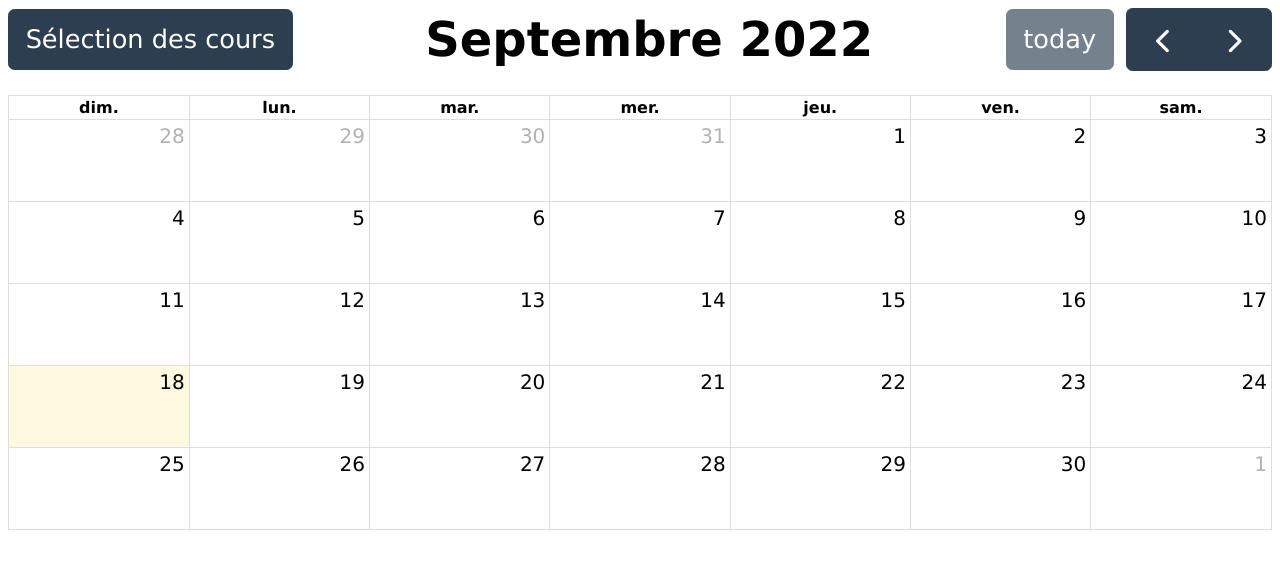
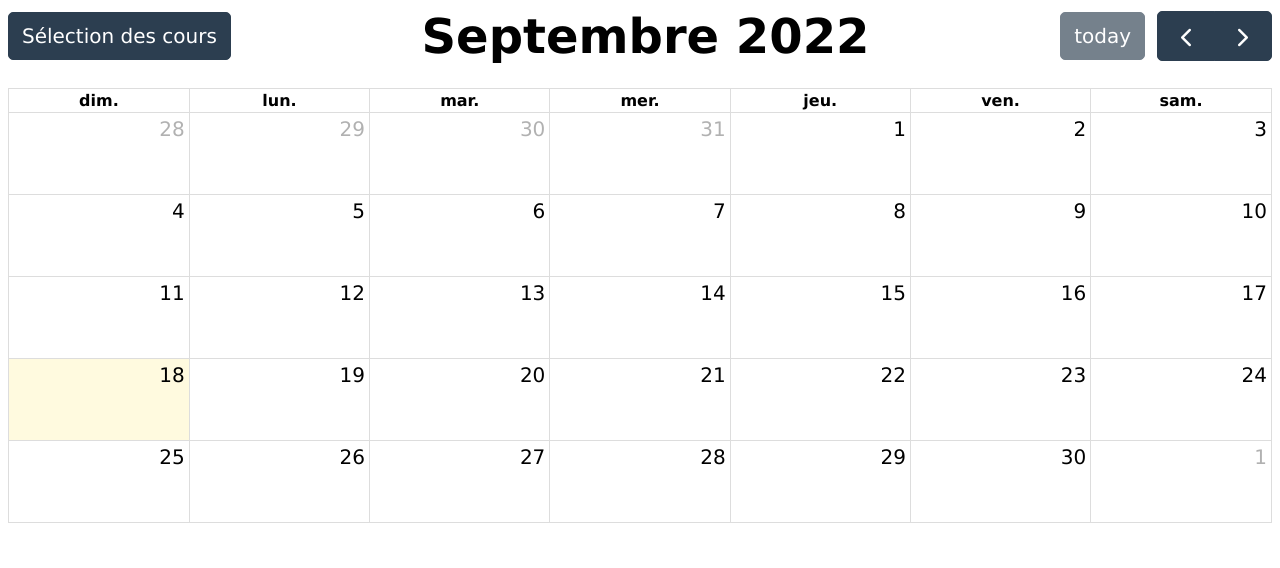
Before and after one commit to MokonaNico/NovaPlanning, a plain HTML site: page index.html in a window 1280 px wide. Drawn offline with Linux system fonts and the light colour scheme.

Commit message:
index proto

```diff
--- a/custom-main.css
+++ b/custom-main.css
@@ -31,5 +31,5 @@
 }
 
 .fc .fc-button {
-  font-size: 2vw;
+  font-size: min(2vw, 1.25em);
 }
```
